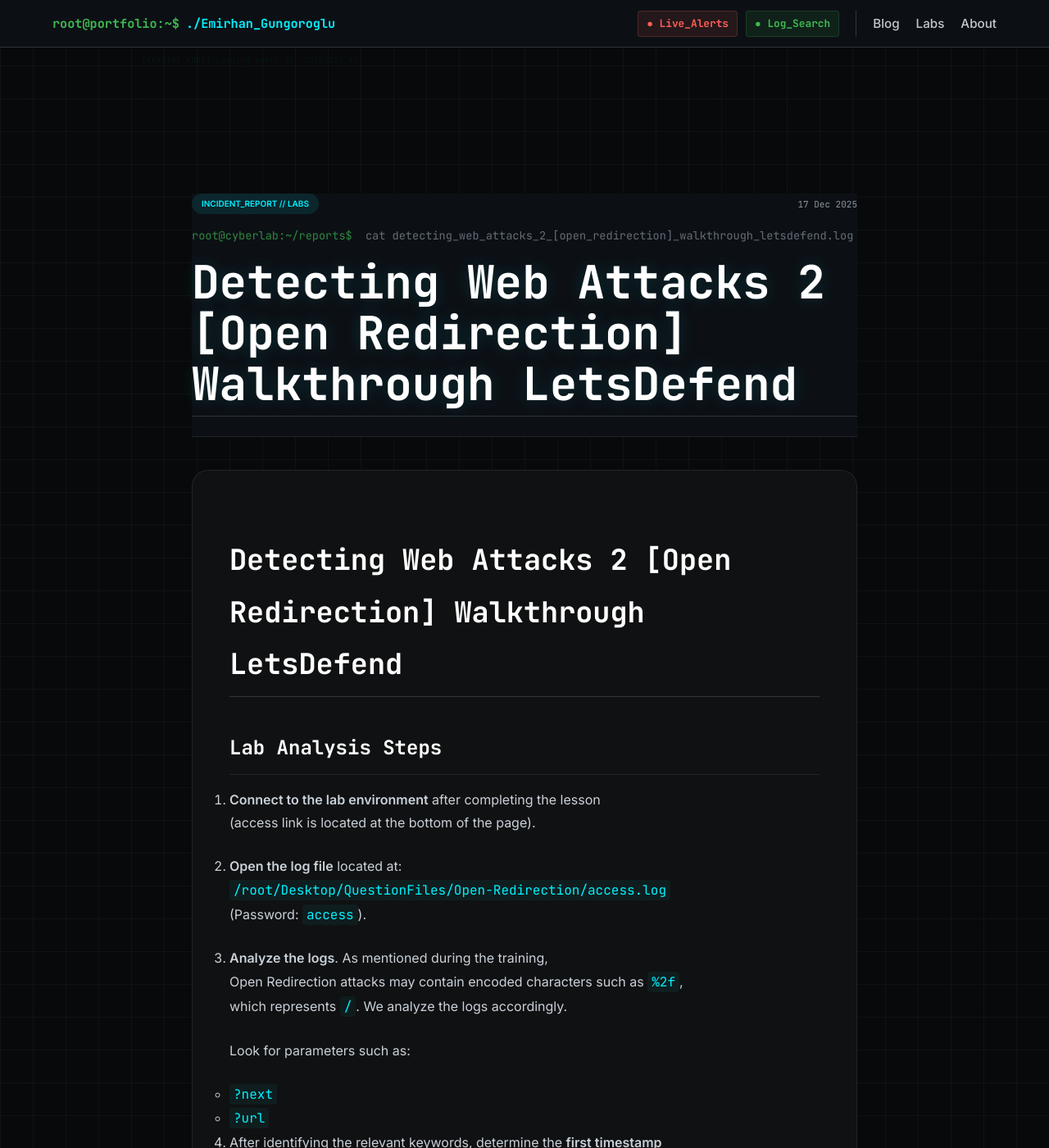
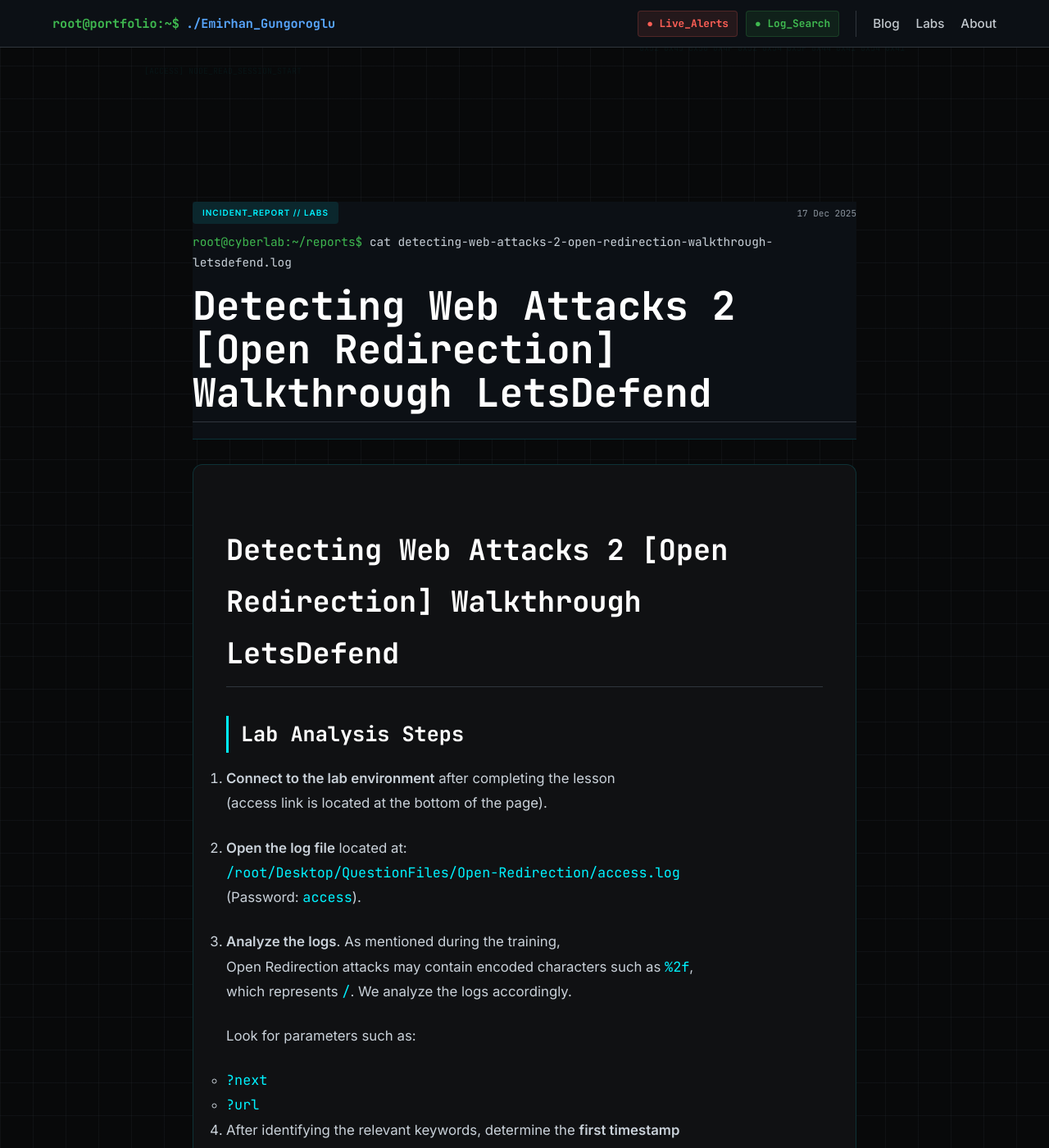
Before and after one commit to cybergungor/cybergungor.github.io, a Jekyll site: the page built from _posts/2025-12-17-detecting-open-redirection.md, in a window 1280 px wide and 1400 px high. Shown: the whole window at 82% size. Built offline with Jekyll 4.4.1, drawn with Linux system fonts in a browser that asks for light colours; some of the changed text lies outside the part shown.

Commit message:
Update post.html

```diff
--- a/_layouts/post.html
+++ b/_layouts/post.html
@@ -4,118 +4,118 @@
 
 <div class="post-log-bg">
     <div class="log-col"><div class="moving-stream s1">
-        <span>[READING_MODE] Loading entry ID: {{ page.date | date: "%Y%m%d" }}_X7</span>
-        <span>[DECRYPT] AES-256 success</span>
-        <span>[STATUS] Displaying data block...</span>
-        <span>[READING_MODE] Loading entry ID: {{ page.date | date: "%Y%m%d" }}_X7</span>
+        <span>[ACCESS] NODE_READ_SESSION_START</span>
+        <span>[INFO] Decrypting incident_report_{{ page.date | date: "%Y%m%d" }}</span>
+        <span>[STATUS] Rendering Markdown blocks...</span>
+        <span>[ACCESS] NODE_READ_SESSION_START</span>
     </div></div>
     <div class="log-col hide-mobile"><div class="moving-stream s2">
-        <span>0x52 0x45 0x50 0x4F 0x52 0x54 0x5F 0x56 0x49 0x45 0x57</span>
-        <span>ACCESS_LOG: User IP recorded</span>
-        <span>0x52 0x45 0x50 0x4F 0x52 0x54 0x5F 0x56 0x49 0x45 0x57</span>
+        <span>0x52 0x45 0x50 0x4F 0x52 0x54 0x5F 0x44 0x41 0x54 0x41</span>
+        <span>INTEGRITY_CHECK: PASSED</span>
+        <span>0x52 0x45 0x50 0x4F 0x52 0x54 0x5F 0x44 0x41 0x54 0x41</span>
     </div></div>
 </div>
 
-<div class="tactical-post-wrapper">
-    <header class="post-report-header">
+<div class="tactical-post-container">
+    <div class="post-inner-wrapper">
+        <header class="post-header-tactical">
             <div class="header-meta">
-            <span class="status-badge">INCIDENT_REPORT // {{ page.categories | first | upcase }}</span>
-            <span class="meta-date">{{ page.date | date: "%d %b %Y" }}</span>
+                <span class="report-badge">INCIDENT_REPORT // {{ page.categories | first | upcase }}</span>
+                <span class="report-date">{{ page.date | date: "%d %b %Y" }}</span>
             </div>
-        <div class="command-line-small">
-            <span class="prompt">root@cyberlab:~/reports$</span> cat {{ page.title | downcase | replace: ' ', '_' }}.log
+            <div class="report-command">
+                <span class="user-prompt">root@cyberlab:~/reports$</span>
+                <span class="command-text">cat {{ page.title | slugify }}.log</span>
             </div>
-        <h1 class="post-main-title">{{ page.title }}</h1>
+            <h1 class="report-title">{{ page.title }}</h1>
         </header>
 
-    <article class="post-content-body">
+        <article class="report-body">
             {{ content }}
         </article>
 
-    <footer class="post-footer">
-        <div class="terminal-separator">--- END OF LOG FILE ---</div>
-        <a href="/blog/" class="back-btn">&larr; RETURN_TO_DATABASE</a>
+        <footer class="report-footer">
+            <div class="footer-divider">/* --- END OF LOG FILE --- */</div>
+            <a href="/blog/" class="back-link">&larr; DB_BACK_TO_LIST</a>
         </footer>
+    </div>
 </div>
 
 <style>
-/* --- TACTICAL CORE --- */
+/* --- CORE INTEGRATION --- */
 :root {
-    --bg: #08090a;
-    --card-bg: rgba(17, 18, 20, 0.95);
-    --accent: #00f2ff;
-    --border: rgba(255, 255, 255, 0.08);
+    --cyber-bg: #08090a;
+    --cyber-card: rgba(17, 18, 20, 0.98);
+    --cyber-blue: #00f2ff;
+    --cyber-border: rgba(0, 242, 255, 0.15);
 }
 
-body { background-color: var(--bg) !important; color: #c9d1d9; margin: 0; }
+/* Sayfa arka planını zorla siyah yapıyoruz */
+body { background-color: var(--cyber-bg) !important; margin: 0; padding: 0; color: #c9d1d9; }
 
-/* --- ÇAKIŞMAYI ÖNLEYEN KRİTİK AYAR --- */
-.tactical-post-wrapper {
-    max-width: 900px;
-    margin: 0 auto;
-    /* Navbar yüksekliği + Güvenli alan (Yaklaşık 120px) */
-    padding-top: 130px;
-    padding-bottom: 4rem;
-    padding-left: 20px;
-    padding-right: 20px;
-    position: relative;
-    z-index: 2;
+/* --- 2. ÇAKIŞMA ÇÖZÜMÜ (KRİTİK ALAN) --- */
+.tactical-post-container {
+    display: block !important;
+    position: relative !important;
+    width: 100% !important;
+    /* Navbar yüksekliğini kompanse etmek için devasa boşluk */
+    padding-top: 140px !important;
+    padding-bottom: 50px !important;
+    box-sizing: border-box !important;
 }
 
-/* --- BAŞLIK ALANI (Artık Navbarın Altında Kalmaz) --- */
-.post-report-header {
-    margin-bottom: 2.5rem;
-    padding-bottom: 1.5rem;
-    border-bottom: 1px solid var(--border);
+.post-inner-wrapper {
+    max-width: 850px;
+    margin: 0 auto;
+    padding: 0 20px;
 }
 
-.header-meta { display: flex; justify-content: space-between; align-items: center; margin-bottom: 15px; }
-.status-badge { background: rgba(0, 242, 255, 0.1); color: var(--accent); padding: 4px 12px; border-radius: 20px; font-size: 10px; font-weight: bold; }
-.meta-date { font-family: 'JetBrains Mono'; font-size: 11px; color: #8b949e; }
-
-.post-main-title {
-    font-size: clamp(2.2rem, 5vw, 3.5rem);
-    font-weight: 800; color: #fff; margin: 15px 0 0 0;
-    line-height: 1.1;
-    text-shadow: 0 0 20px rgba(0, 242, 255, 0.15);
+/* --- BAŞLIK ALANI --- */
+.post-header-tactical {
+    margin-bottom: 30px;
+    border-bottom: 1px solid var(--cyber-border);
+    padding-bottom: 20px;
 }
-
-.command-line-small { font-family: 'JetBrains Mono'; font-size: 0.85rem; color: #8b949e; opacity: 0.7; }
-.prompt { color: #3fb950; margin-right: 8px; }
+.header-meta { display: flex; justify-content: space-between; align-items: center; margin-bottom: 10px; }
+.report-badge { background: rgba(0, 242, 255, 0.1); color: var(--cyber-blue); padding: 5px 12px; border-radius: 4px; font-size: 10px; font-weight: bold; letter-spacing: 1px; }
+.report-date { font-family: 'JetBrains Mono', monospace; font-size: 11px; color: #8b949e; }
+.report-command { font-family: 'JetBrains Mono', monospace; font-size: 0.9rem; margin-bottom: 15px; }
+.user-prompt { color: #3fb950; }
+.report-title { font-size: 3rem; color: #fff; font-weight: 800; margin: 0; line-height: 1.1; }
 
 /* --- İÇERİK GÖVDESİ --- */
-.post-content-body {
-    background: var(--card-bg);
-    border: 1px solid var(--border);
-    border-radius: 20px;
-    padding: 45px;
+.report-body {
+    background: var(--cyber-card);
+    border: 1px solid var(--cyber-border);
+    border-radius: 12px;
+    padding: 40px;
+    line-height: 1.8;
+    font-size: 1.05rem;
     backdrop-filter: blur(10px);
-    line-height: 1.8;
 }
+/* İçerik içi stil düzenleme */
+.report-body h2 { color: #fff; border-left: 3px solid var(--cyber-blue); padding-left: 15px; margin-top: 35px; }
+.report-body pre { background: #0d1117 !important; padding: 20px; border-radius: 8px; border: 1px solid var(--cyber-border); overflow-x: auto; }
+.report-body code { color: var(--cyber-blue); }
 
-.post-content-body h2 { color: #fff; border-bottom: 1px solid var(--border); padding-bottom: 10px; margin-top: 2.5rem; }
-.post-content-body p { margin-bottom: 1.5rem; }
-.post-content-body code { color: var(--accent); background: rgba(0, 242, 255, 0.05); padding: 2px 5px; border-radius: 4px; }
-.post-content-body pre { background: #0d1117 !important; padding: 20px; border-radius: 12px; border: 1px solid var(--border); overflow-x: auto; margin: 20px 0; }
-
-/* --- LOG BACKGROUND --- */
+/* --- BACKGROUND LOGS --- */
 .post-log-bg {
     position: fixed; top: 0; left: 0; width: 100vw; height: 100vh;
     display: flex; justify-content: space-around; opacity: 0.05;
-    z-index: -1; pointer-events: none; font-family: 'JetBrains Mono', monospace; font-size: 10px;
+    z-index: 0; pointer-events: none; font-family: 'JetBrains Mono', monospace; font-size: 10px;
 }
-.moving-stream { display: flex; flex-direction: column; animation: scrollDown 45s infinite linear; }
-.moving-stream span { padding: 12px 0; color: var(--accent); }
-@keyframes scrollDown { 0% { transform: translateY(-50%); } 100% { transform: translateY(0); } }
+.moving-stream { display: flex; flex-direction: column; animation: scrollLog 40s linear infinite; }
+.moving-stream span { padding: 15px 0; color: var(--cyber-blue); }
+@keyframes scrollLog { 0% { transform: translateY(-50%); } 100% { transform: translateY(0); } }
 
 /* --- FOOTER --- */
-.post-footer { margin-top: 3rem; text-align: center; }
-.terminal-separator { font-family: 'JetBrains Mono'; color: #8b949e; opacity: 0.4; margin-bottom: 1.5rem; }
-.back-btn { display: inline-block; padding: 10px 25px; border: 1px solid var(--accent); border-radius: 8px; color: var(--accent); text-decoration: none; font-family: 'JetBrains Mono'; font-weight: bold; transition: 0.3s; }
-.back-btn:hover { background: rgba(0, 242, 255, 0.1); box-shadow: 0 0 15px rgba(0, 242, 255, 0.2); }
+.report-footer { margin-top: 40px; text-align: center; }
+.footer-divider { font-family: 'JetBrains Mono'; color: #8b949e; opacity: 0.5; font-size: 0.8rem; margin-bottom: 20px; }
+.back-link { display: inline-block; color: var(--cyber-blue); border: 1px solid var(--cyber-blue); padding: 10px 20px; text-decoration: none; font-weight: bold; border-radius: 4px; }
 
 @media (max-width: 768px) {
-    .tactical-post-wrapper { padding-top: 100px; }
-    .post-content-body { padding: 25px; }
+    .tactical-post-container { padding-top: 100px !important; }
+    .report-title { font-size: 2rem; }
+    .report-body { padding: 20px; }
 }
 </style>
```
Lines whose indentation alone changed are shown as unchanged.
